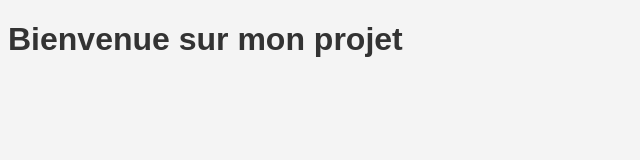
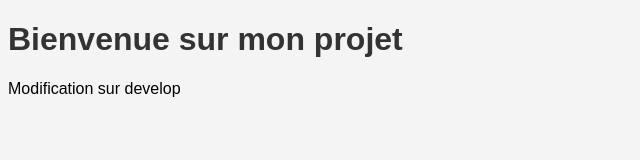
Before and after one commit to faresbensalem/Projet_Examen, a plain HTML site: page index.html in a window 1280 px wide. Shown: the whole page, without its empty margins (0-640 px from the left). Drawn offline with Linux system fonts and the light colour scheme.

Commit message:
Modification locale sur develop

```diff
--- a/index.html
+++ b/index.html
@@ -8,5 +8,6 @@
 </head>
 <body>
     <h1>Bienvenue sur mon projet</h1>
+    <p>Modification sur develop</p>
 </body>
 </html>
```
